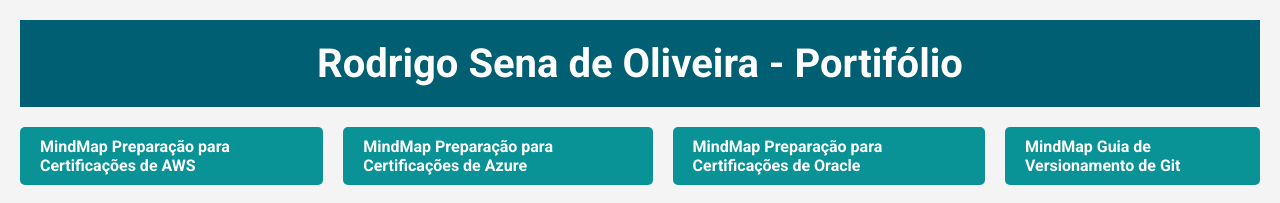
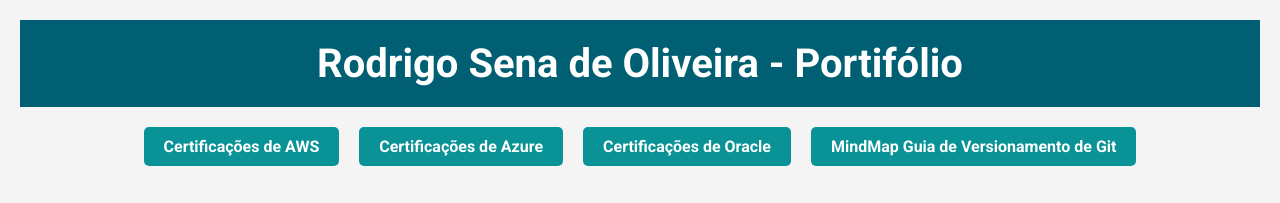
Before and after one commit to rodrigosenna/myportifolio, a plain HTML site: page Index.html in a window 1280 px wide. Shown: the top 203 px of the page. Drawn offline with Linux system fonts and the light colour scheme.

Commit message:
diminuir menu

```diff
--- a/Index.html
+++ b/Index.html
@@ -119,9 +119,9 @@
     </header>
 
     <nav>
-        <a href="src/AWS.html">MindMap Preparação para Certificações de AWS</a>
-        <a href="src/Azure.html">MindMap Preparação para Certificações de Azure</a>
-        <a href="src/Oracle.html">MindMap Preparação para Certificações de Oracle</a>
+        <a href="src/AWS.html">Certificações de AWS</a>
+        <a href="src/Azure.html">Certificações de Azure</a>
+        <a href="src/Oracle.html">Certificações de Oracle</a>
         <a href="src/Oracle.html">MindMap Guia de Versionamento de Git</a>
     </nav>
 
```
